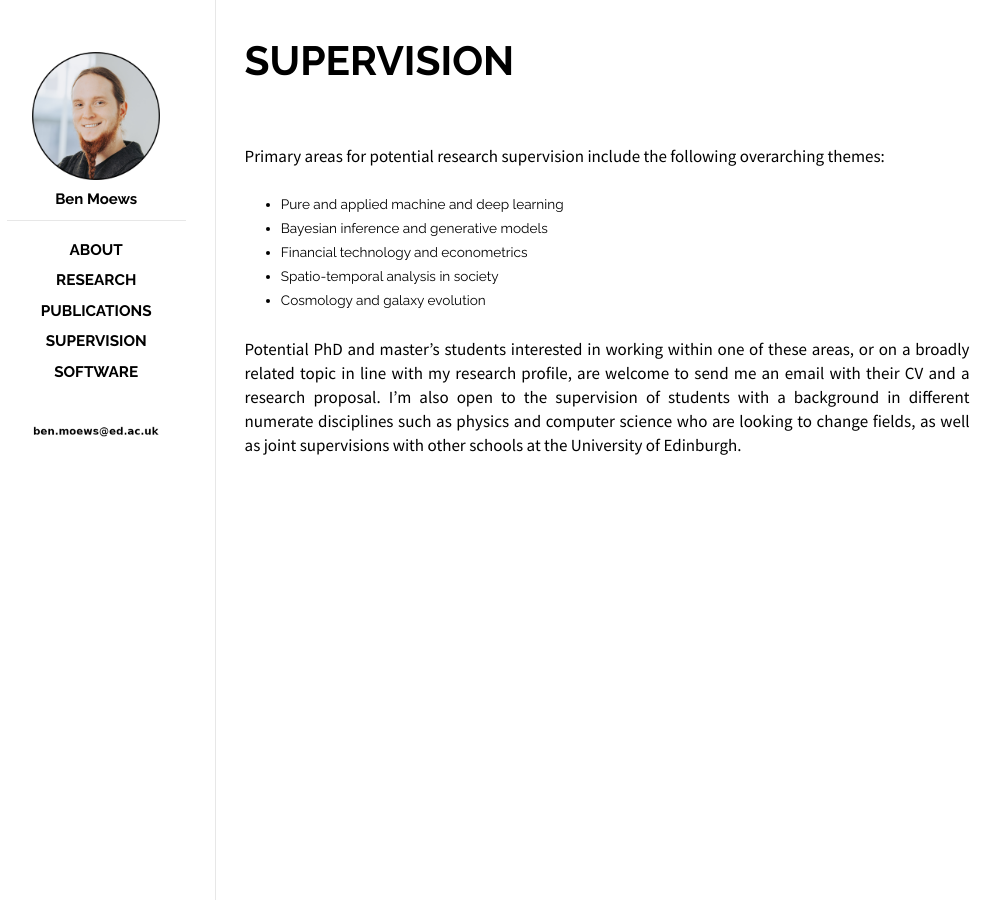
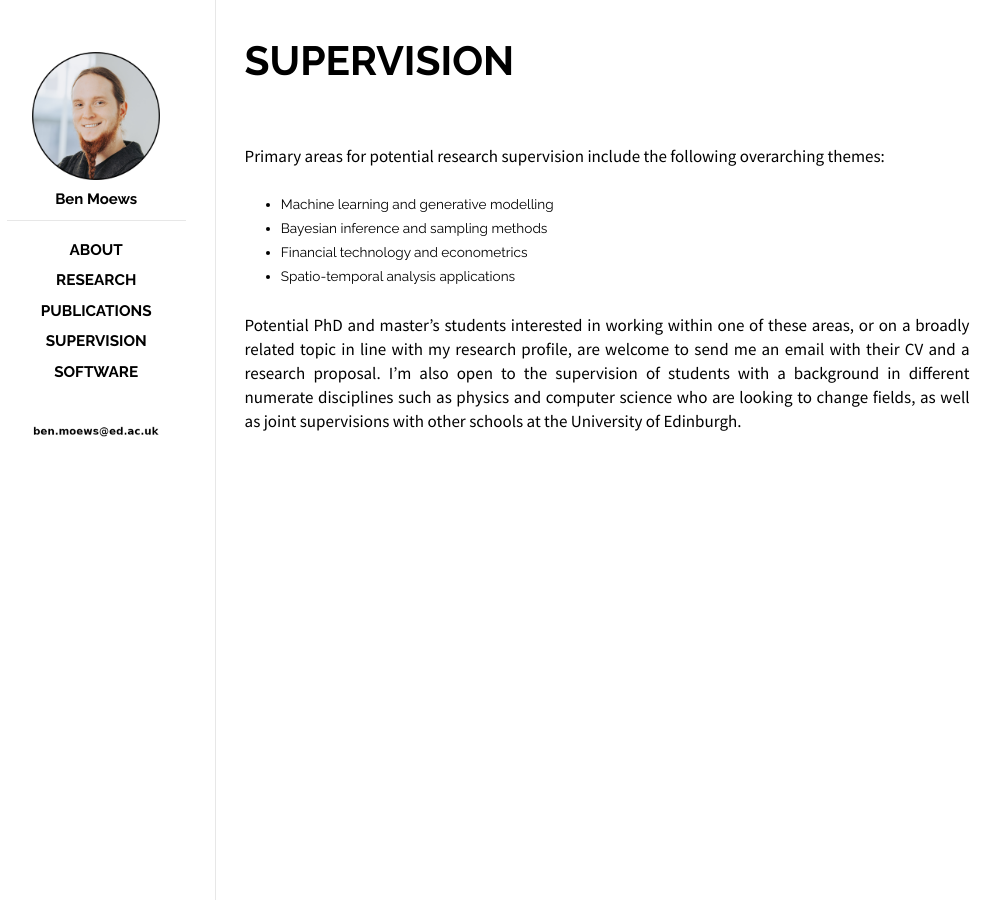
Before and after one commit to moews/moews.github.io, a Jekyll site: the page built from _posts/2017-03-25-supervision.md, in a window 1280 px wide. Shown: the whole page, without its empty margins (143-1144 px from the left). Built offline with Jekyll 4.4.1, drawn with Linux system fonts in a browser that asks for light colours.

Commit message:
Update 2017-03-25-supervision.md

```diff
--- a/_posts/2017-03-25-supervision.md
+++ b/_posts/2017-03-25-supervision.md
@@ -31,11 +31,19 @@ Primary areas for potential research supervision include the following overarchi
 * Criminology and criminal justice
 -->
 
+<!--
 * Pure and applied machine and deep learning
 * Bayesian inference and generative models
 * Financial technology and econometrics
 * Spatio-temporal analysis in society
 * Cosmology and galaxy evolution
+-->
+
+* Machine learning and generative modelling
+* Bayesian inference and sampling methods
+* Financial technology and econometrics
+* Spatio-temporal analysis applications
+
 
 <div style="height:25px;font-size:1px;">&nbsp;</div>
 
```
